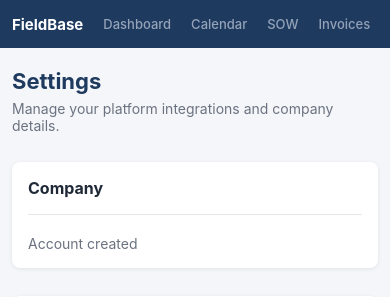
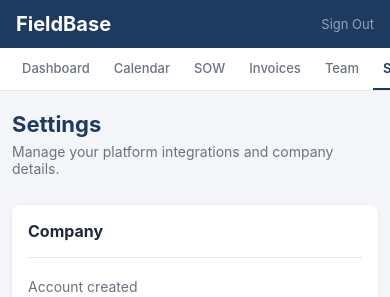
Before and after one commit to fj8b85t9g6-blip/fieldbase, a Python web app: template frontend/templates/settings.html in a window 390 px wide. Shown: the top 297 px of the page. Run offline with Jinja, Linux system fonts and the light colour scheme; the template is opened without the code that fills it, so the values that code supplies are empty.

Commit message:
Fix nav consistency — uniform tab order and structure across all pages

```diff
--- a/frontend/templates/settings.html
+++ b/frontend/templates/settings.html
@@ -7,12 +7,16 @@
   <style>
     * { box-sizing: border-box; margin: 0; padding: 0; }
     body { font-family: -apple-system, BlinkMacSystemFont, 'Segoe UI', sans-serif; background: #f4f6f9; color: #1f2937; }
-    nav { background: #1e3a5f; padding: 0 24px; display: flex; align-items: center; height: 56px; gap: 32px; }
-    nav .brand { color: #fff; font-size: 18px; font-weight: 700; text-decoration: none; }
-    nav a { color: #94a3b8; text-decoration: none; font-size: 14px; font-weight: 500; }
-    nav a:hover, nav a.active { color: #fff; }
-    nav .right { margin-left: auto; display: flex; align-items: center; gap: 16px; }
-    nav .right span { color: #cbd5e1; font-size: 13px; }
+    header { background: #1e3a5f; padding: 16px 32px; display: flex; align-items: center; justify-content: space-between; }
+    header h1 { font-size: 20px; color: #fff; font-weight: 700; }
+    header .meta { display: flex; align-items: center; gap: 20px; }
+    header .meta span { color: #94a3b8; font-size: 13px; }
+    header .meta a { color: #94a3b8; font-size: 13px; text-decoration: none; }
+    header .meta a:hover { color: #fff; }
+    nav { background: #fff; border-bottom: 1px solid #e5e7eb; padding: 0 32px; display: flex; gap: 4px; overflow-x: auto; }
+    nav a { padding: 14px 16px; font-size: 14px; font-weight: 500; color: #6b7280; text-decoration: none; border-bottom: 2px solid transparent; white-space: nowrap; }
+    nav a:hover { color: #1e3a5f; }
+    nav a.active { color: #1e3a5f; border-bottom-color: #1e3a5f; font-weight: 600; }
     .container { max-width: 720px; margin: 36px auto; padding: 0 24px; }
     h2 { font-size: 22px; font-weight: 700; color: #1e3a5f; margin-bottom: 6px; }
     .subtitle { color: #6b7280; font-size: 14px; margin-bottom: 28px; }
@@ -42,11 +46,9 @@
     .section-company p { font-size: 14px; color: #6b7280; }
 
     @media (max-width: 720px) {
-      nav { padding: 0 12px; gap: 0; overflow-x: auto; -webkit-overflow-scrolling: touch; flex-wrap: nowrap; height: auto; min-height: 48px; }
-      nav .brand { font-size: 15px; white-space: nowrap; padding: 12px 10px 12px 0; }
-      nav a { padding: 12px 10px; font-size: 13px; white-space: nowrap; }
-      nav .right { gap: 10px; }
-      nav .right span { display: none; }
+      header { padding: 12px 16px; }
+      nav { padding: 0 12px; }
+      nav a { padding: 12px 10px; font-size: 13px; }
       .container { padding: 0 12px; margin-top: 20px; }
       .card { padding: 16px; }
       button[type=submit] { width: 100%; }
@@ -54,8 +56,14 @@
   </style>
 </head>
 <body>
+  <header>
+    <h1>FieldBase</h1>
+    <div class="meta">
+      <span>{{ company.name }}</span>
+      <a href="/logout">Sign Out</a>
+    </div>
+  </header>
   <nav>
-    <a class="brand" href="/">FieldBase</a>
     <a href="/">Dashboard</a>
     <a href="/calendar">Calendar</a>
     <a href="/job-brief">SOW</a>
@@ -63,12 +71,8 @@
     <a href="/team">Team</a>
     <a href="/settings" class="active">Settings</a>
     <a href="/reports">Reports</a>
-  <a href="/receipts">Receipts</a>
-  <a href="/tech-standards">Standards</a>
-    <div class="right">
-      <span>{{ company.name }}</span>
-      <a href="/logout">Sign Out</a>
-    </div>
+    <a href="/receipts">Receipts</a>
+    <a href="/tech-standards">Standards</a>
   </nav>
 
   <div class="container">
```
Also changed, not shown: frontend/templates/receipts.html (+4 -4 lines), frontend/templates/tech_standards.html (+4 -4 lines).
